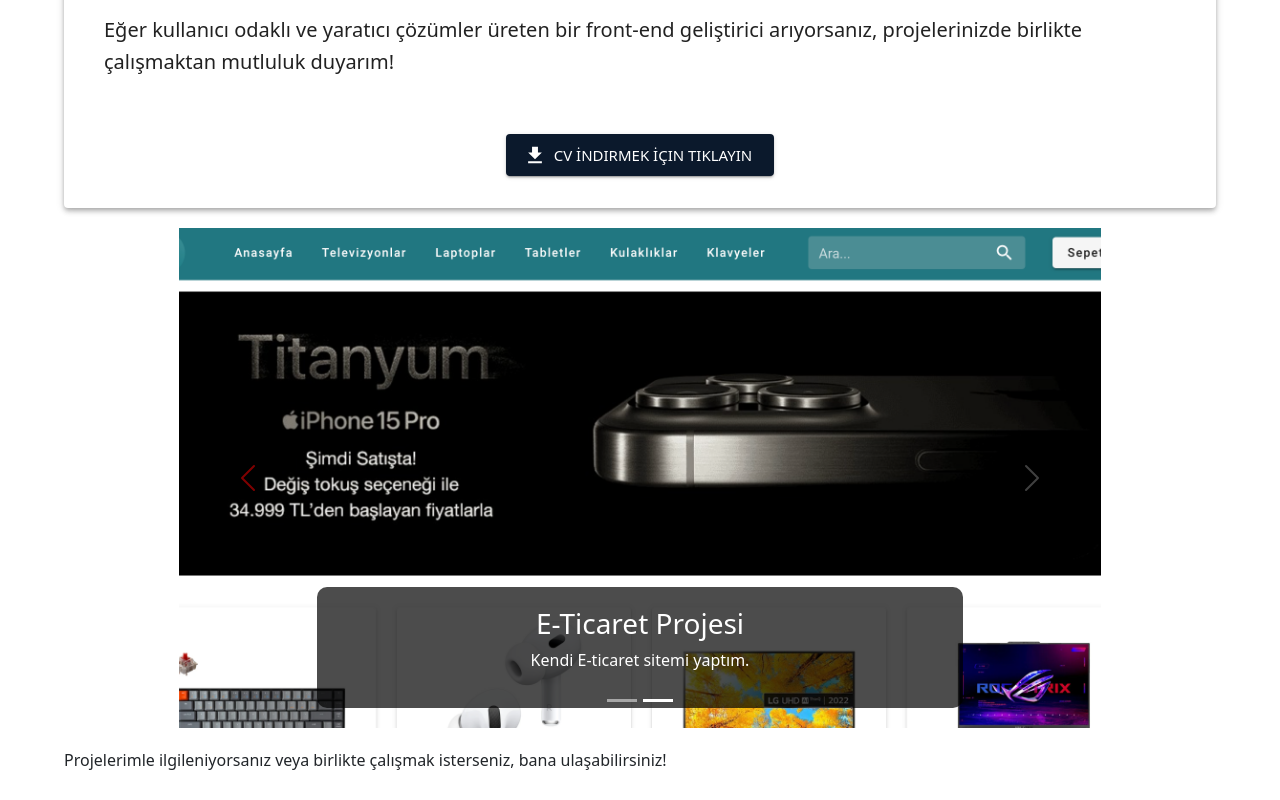
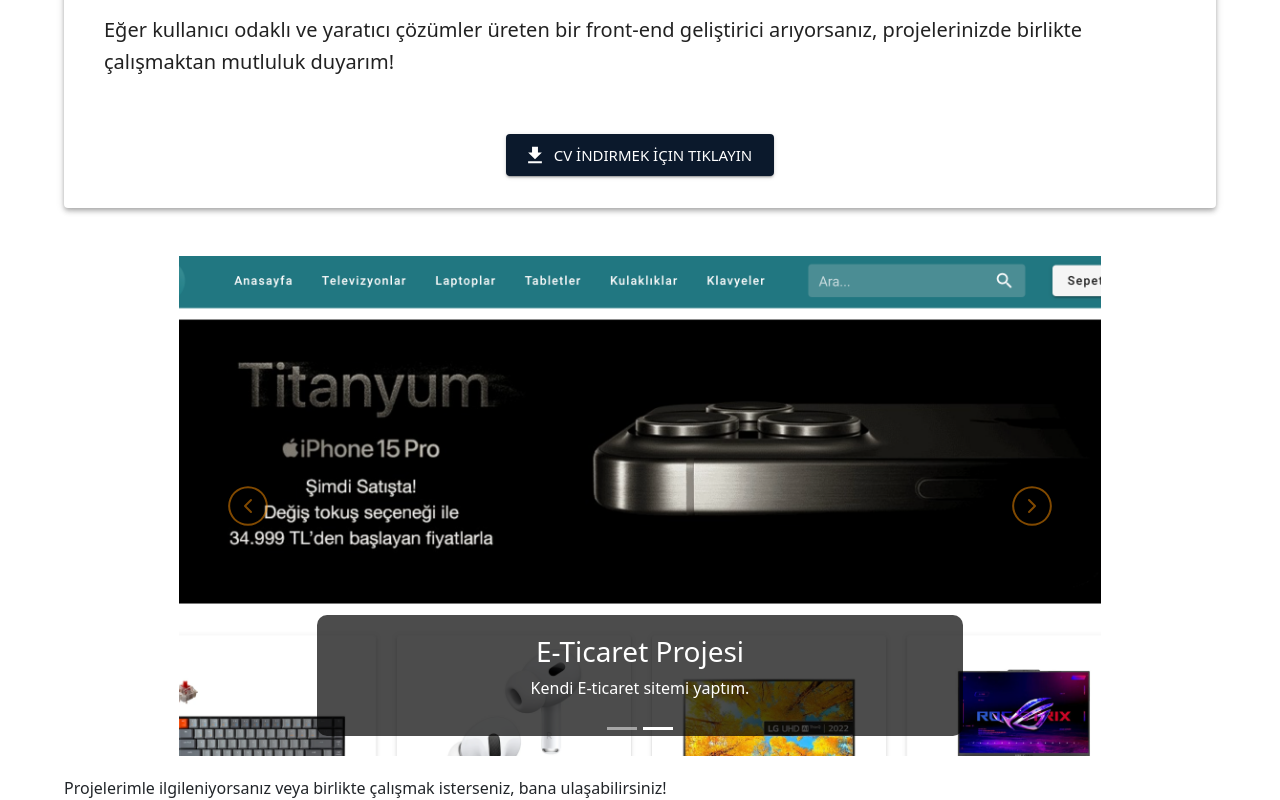
Before and after one commit to Nacnus/portfolyo, a React (Vite) app: page / in a window 1280 px wide. Shown: the part 1178-1978 px from the top of the page. Before the commit the page ends 1950 px from the top, so only its background shows below. Built offline with nearby package versions, Linux system fonts and the light colour scheme.

Commit message:
changed buttons

```diff
--- a/src/carousel/MyCarousels.jsx
+++ b/src/carousel/MyCarousels.jsx
@@ -3,13 +3,18 @@
 import '../css/MyCarousel.css'
 import image1 from '../images/image1.png';
 import image2 from '../images/image2.png';
+import {CiCircleChevLeft, CiCircleChevRight} from "react-icons/ci";
 
 
 
 function MyCarousel() {
     return (
         <div className="carousel-container" id='projects'>
-            <Carousel>
+            <Carousel
+                prevIcon={<CiCircleChevLeft color='#FF9100FF' fontSize='300%' />}
+                nextIcon={<CiCircleChevRight color='#FF9100FF' fontSize='300%'  />}
+                className="mt-5"
+            >
                 <Carousel.Item>
                     <img
                         className="d-block w-100"
```
